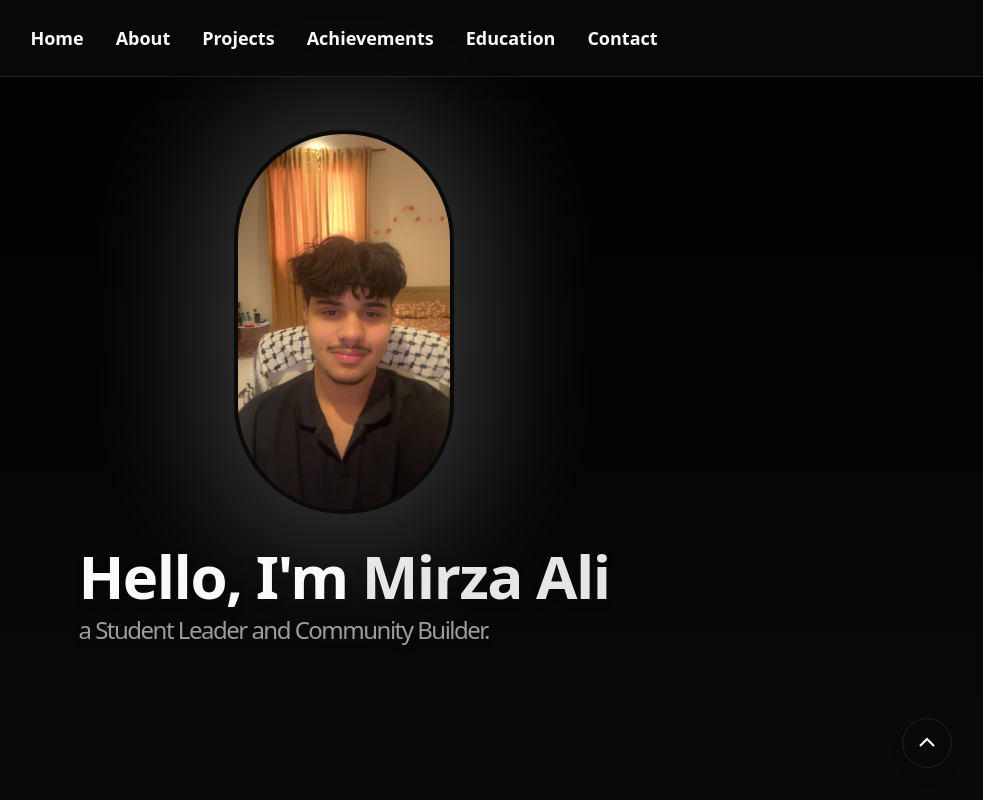
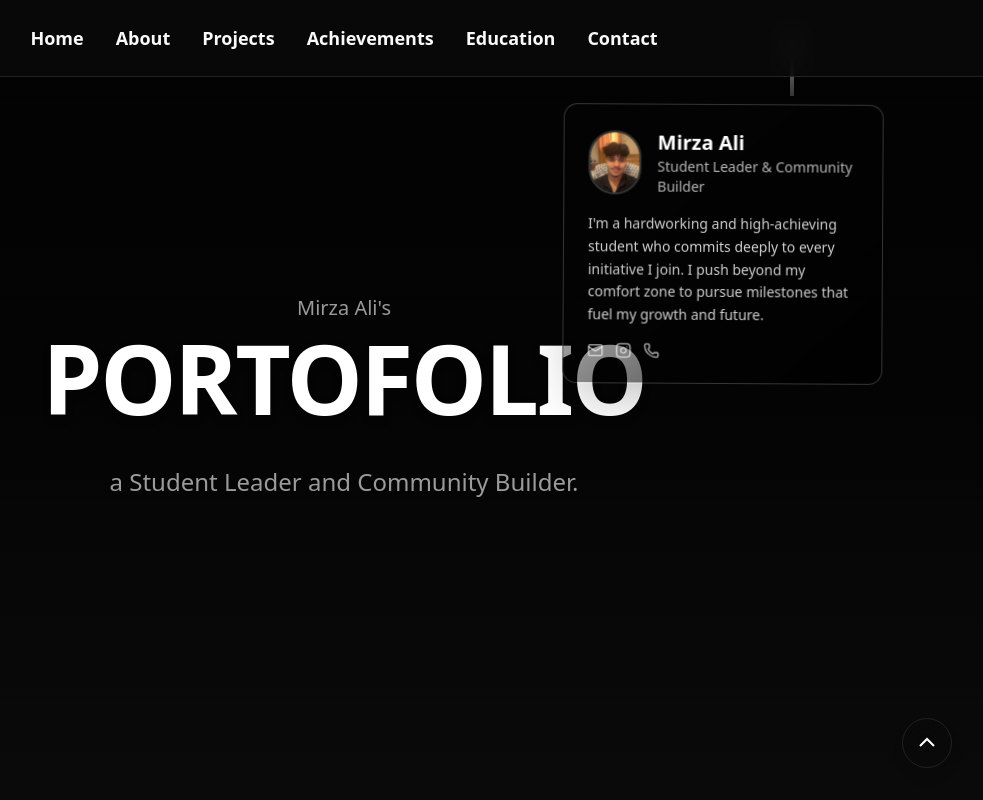
Before and after one commit to MirzaAli-08/Mirza-Ali-Portfolio, a Next.js app: page / in a window 1280 px wide. Shown: the top 800 px of the page, without its empty margins (296-1279 px from the left). Built offline with nearby package versions, Linux system fonts and the light colour scheme.

Commit message:
feat: add hanging lanyard-style ID card with GSAP physics and draggable functionality

```diff
--- a/src/app/page.tsx
+++ b/src/app/page.tsx
@@ -1,13 +1,21 @@
 "use client";
 import { motion, useAnimation } from "framer-motion";
-import { useEffect, useRef } from "react";
+import { useEffect, useRef, useState } from "react";
 import Image from "next/image";
 import { Mail, Phone, Instagram } from "lucide-react";
-import { useState } from "react";
+import { gsap } from "gsap";
+import { Draggable } from "gsap/Draggable";
+
+// Register GSAP plugins
+if (typeof window !== "undefined") {
+  gsap.registerPlugin(Draggable);
+}
 
 export default function Home() {
   // Controls for the spotlight flicker and name reveal
   const controls = useAnimation();
+  const lanyardRef = useRef<HTMLDivElement>(null);
+  const cardRef = useRef<HTMLDivElement>(null);
 
   // Section refs for smooth scroll
   const heroRef = useRef<HTMLElement>(null) as React.RefObject<HTMLElement>;
@@ -22,23 +30,6 @@ export default function Home() {
     e.preventDefault();
     ref.current?.scrollIntoView({ behavior: "smooth" });
   };
-
-  useEffect(() => {
-    async function sequence() {
-      // Flicker effect
-      await controls.start({ opacity: [0, 1, 0.5, 1, 0.7, 1], filter: [
-        "blur(8px)",
-        "blur(2px)",
-        "blur(6px)",
-        "blur(1px)",
-        "blur(3px)",
-        "blur(0px)"
-      ], transition: { duration: 1.6, times: [0, 0.2, 0.4, 0.6, 0.8, 1], ease: "easeInOut" } });
-      // Hold spotlight and reveal name
-      await controls.start({ opacity: 1, filter: "blur(0px)", transition: { duration: 0.7 } });
-    }
-    sequence();
-  }, [controls]);
 
   // Typewriter effect for subtitle
   const [typedText, setTypedText] = useState("");
@@ -61,6 +52,114 @@ export default function Home() {
     };
   }, []);
 
+  // Lanyard physics and animation
+  useEffect(() => {
+    if (!lanyardRef.current || !cardRef.current) return;
+
+    // Initial drop animation
+    gsap.set(lanyardRef.current, {
+      y: -200,
+      x: 100,
+      rotation: -15,
+      opacity: 0
+    });
+
+    // Drop the lanyard
+    const tl = gsap.timeline();
+    tl.to(lanyardRef.current, {
+      y: 0,
+      x: 0,
+      rotation: 0,
+      opacity: 1,
+      duration: 1.5,
+      ease: "bounce.out"
+    });
+
+    // Add subtle sway
+    gsap.to(cardRef.current, {
+      rotation: 2,
+      duration: 2,
+      repeat: -1,
+      yoyo: true,
+      ease: "power1.inOut",
+      delay: 1.5
+    });
+
+    // Make the card draggable with physics
+    Draggable.create(cardRef.current, {
+      type: "x,y",
+      bounds: "body",
+      inertia: true,
+      onDrag: function() {
+        // Add tension effect
+        gsap.to(lanyardRef.current, {
+          rotation: this.rotation + (this.x * 0.1),
+          duration: 0.1
+        });
+      },
+      onThrowComplete: function() {
+        // Return to hanging position with physics
+        gsap.to(cardRef.current, {
+          x: 0,
+          y: 0,
+          rotation: 0,
+          duration: 1,
+          ease: "elastic.out(1, 0.5)"
+        });
+        gsap.to(lanyardRef.current, {
+          rotation: 0,
+          duration: 1,
+          ease: "elastic.out(1, 0.5)"
+        });
+      }
+    });
+
+    // Scroll interaction
+    let scrollTimeout: NodeJS.Timeout;
+    const handleScroll = () => {
+      if (cardRef.current) {
+        gsap.to(cardRef.current, {
+          rotation: Math.sin(window.scrollY * 0.01) * 3,
+          duration: 0.3,
+          ease: "power1.out"
+        });
+      }
+      clearTimeout(scrollTimeout);
+      scrollTimeout = setTimeout(() => {
+        if (cardRef.current) {
+          gsap.to(cardRef.current, {
+            rotation: 0,
+            duration: 1,
+            ease: "elastic.out(1, 0.5)"
+          });
+        }
+      }, 100);
+    };
+
+    window.addEventListener('scroll', handleScroll);
+    return () => {
+      window.removeEventListener('scroll', handleScroll);
+      clearTimeout(scrollTimeout);
+    };
+  }, []);
+
+  useEffect(() => {
+    async function sequence() {
+      // Flicker effect
+      await controls.start({ opacity: [0, 1, 0.5, 1, 0.7, 1], filter: [
+        "blur(8px)",
+        "blur(2px)",
+        "blur(6px)",
+        "blur(1px)",
+        "blur(3px)",
+        "blur(0px)"
+      ], transition: { duration: 1.6, times: [0, 0.2, 0.4, 0.6, 0.8, 1], ease: "easeInOut" } });
+      // Hold spotlight and reveal name
+      await controls.start({ opacity: 1, filter: "blur(0px)", transition: { duration: 0.7 } });
+    }
+    sequence();
+  }, [controls]);
+
   return (
     <main className="relative w-full min-h-screen bg-background text-foreground font-inter overflow-x-hidden">
       {/* Navbar */}
@@ -75,54 +174,97 @@ export default function Home() {
         </ul>
       </nav>
 
+      {/* Hanging Lanyard Card */}
+      <div ref={lanyardRef} className="fixed top-8 right-8 z-40 pointer-events-none">
+        {/* Lanyard string */}
+        <div className="w-1 h-16 bg-gradient-to-b from-white/60 to-white/20 mx-auto mb-2" />
+
+        {/* ID Card */}
+        <div ref={cardRef} className="w-80 bg-gradient-to-br from-charcoal/95 to-black/90 rounded-xl p-6 shadow-2xl border border-white/20 pointer-events-auto cursor-grab active:cursor-grabbing">
+          {/* Profile Photo */}
+          <div className="flex items-center gap-4 mb-4">
+            <div className="w-16 h-16 rounded-full overflow-hidden border-2 border-white/20 shadow-md">
+              <Image
+                src="/ali-profile.jpg"
+                alt="Mirza Ali profile photo"
+                width={64}
+                height={64}
+                className="object-cover w-full h-full"
+                priority
+              />
+            </div>
+            <div>
+              <h3 className="text-xl font-bold text-white">Mirza Ali</h3>
+              <p className="text-white/70 text-sm">Student Leader & Community Builder</p>
+            </div>
+          </div>
+
+          {/* Bio */}
+          <p className="text-white/80 text-sm mb-4 leading-relaxed">
+            I'm a hardworking and high-achieving student who commits deeply to every initiative I join. I push beyond my comfort zone to pursue milestones that fuel my growth and future.
+          </p>
+
+          {/* Contact Icons */}
+          <div className="flex gap-3">
+            <a href="mailto:mirzaalihusnain1@gmail.com" className="text-white/70 hover:text-white transition-colors">
+              <Mail className="w-4 h-4" />
+            </a>
+            <a href="https://www.instagram.com/ali.npc" target="_blank" rel="noopener noreferrer" className="text-white/70 hover:text-white transition-colors">
+              <Instagram className="w-4 h-4" />
+            </a>
+            <span className="text-white/70">
+              <Phone className="w-4 h-4" />
+            </span>
+          </div>
+        </div>
+      </div>
+
       {/* Hero Section */}
       <section id="hero" ref={heroRef} className="h-screen flex items-center justify-center relative overflow-hidden">
         {/* Parallax background vignette */}
         <div className="absolute inset-0 pointer-events-none z-0">
           <div className="w-full h-full bg-gradient-to-b from-black/80 via-black/60 to-transparent" />
         </div>
-        {/* Spotlight and photo */}
+
+        {/* Centered Content */}
         <motion.div
-          initial={{ opacity: 0, filter: "blur(8px)" }}
-          animate={controls}
-          className="relative z-10 flex flex-col items-center"
+          initial={{ opacity: 0, y: 40 }}
+          animate={{ opacity: 1, y: 0 }}
+          transition={{ delay: 0.5, duration: 1.2, ease: "easeOut" }}
+          className="relative z-10 flex flex-col items-center text-center"
         >
-          <div className="relative mb-8">
-            <Image
-              src="/ali-profile.jpg"
-              alt="Mirza Ali profile photo"
-              width={220}
-              height={220}
-              className="rounded-full shadow-spotlight border-4 border-background object-cover"
-              priority
-            />
-            {/* Animated spotlight overlay */}
-            <motion.div
-              initial={{ opacity: 0 }}
-              animate={{ opacity: 1 }}
-              transition={{ delay: 1.2, duration: 1.2, ease: "easeOut" }}
-              className="absolute inset-0 rounded-full pointer-events-none"
-              style={{
-                boxShadow: "0 0 120px 40px rgba(255,255,255,0.18)",
-                mixBlendMode: "screen",
-              }}
-            />
-          </div>
-          {/* Animated name reveal */}
+          {/* Subtitle */}
+          <motion.p
+            initial={{ opacity: 0, y: 20 }}
+            animate={{ opacity: 1, y: 0 }}
+            transition={{ delay: 0.8, duration: 0.8, ease: "easeOut" }}
+            className="text-lg md:text-xl text-white/60 mb-2 font-medium"
+          >
+            Mirza Ali&apos;s
+          </motion.p>
+
+          {/* Main Title */}
           <motion.h1
-            initial={{ opacity: 0, y: 40 }}
+            initial={{ opacity: 0, y: 30 }}
             animate={{ opacity: 1, y: 0 }}
-            transition={{ delay: 1.7, duration: 1.1, ease: "easeOut" }}
-            className="text-4xl md:text-6xl font-bold mb-4 tracking-tight drop-shadow-lg"
+            transition={{ delay: 1.0, duration: 1.0, ease: "easeOut" }}
+            className="text-6xl md:text-8xl font-bold mb-6 tracking-tight drop-shadow-lg text-white"
           >
-            Hello, I&apos;m <span className="text-white/90">Mirza Ali</span>
-            <span className="block text-lg md:text-2xl font-medium text-white/60 mt-2 min-h-[2.5rem]">
-              {typedText}
-              {typedText.length < "a Student Leader and Community Builder.".length && (
-                <span className="inline-block w-2 h-5 align-middle bg-white/80 animate-pulse ml-1" style={{ verticalAlign: "middle" }} />
-              )}
-            </span>
+            PORTOFOLIO
           </motion.h1>
+
+          {/* Animated subtitle */}
+          <motion.div
+            initial={{ opacity: 0, y: 20 }}
+            animate={{ opacity: 1, y: 0 }}
+            transition={{ delay: 1.5, duration: 0.8, ease: "easeOut" }}
+            className="text-lg md:text-2xl font-medium text-white/60 mt-4 min-h-[2.5rem]"
+          >
+            {typedText}
+            {typedText.length < "a Student Leader and Community Builder.".length && (
+              <span className="inline-block w-2 h-5 align-middle bg-white/80 animate-pulse ml-1" style={{ verticalAlign: "middle" }} />
+            )}
+          </motion.div>
         </motion.div>
       </section>
 
@@ -155,7 +297,7 @@ export default function Home() {
             transition={{ duration: 0.8, delay: 0.2, ease: "easeOut" }}
             viewport={{ amount: 0.3 }}
           >
-            I&apos;m a hardworking and high-achieving student who commits deeply to every initiative I join. I push beyond my comfort zone to pursue milestones that fuel my growth and future. I’m drawn to projects that create real-world impact and reflect leadership, creativity, and resilience.
+            I&apos;m a hardworking and high-achieving student who commits deeply to every initiative I join. I push beyond my comfort zone to pursue milestones that fuel my growth and future. I&apos;m drawn to projects that create real-world impact and reflect leadership, creativity, and resilience.
           </motion.p>
           <motion.ul
             className="flex flex-wrap justify-center gap-4 mt-6"
@@ -249,7 +391,7 @@ export default function Home() {
               </div>
               <h3 className="text-xl font-semibold text-white mb-2 z-10">MUNHUB</h3>
               <p className="text-white/80 mb-4 z-10">
-                A dual-purpose Instagram-based platform for Riyadh’s MUN ecosystem. For delegates, it provides an organized feed of active MUNs. For MUN organizers, we collaborate on promotional content, stories, committee updates, and post-event newsletters.
+                A dual-purpose Instagram-based platform for Riyadh&apos;s MUN ecosystem. For delegates, it provides an organized feed of active MUNs. For MUN organizers, we collaborate on promotional content, stories, committee updates, and post-event newsletters.
               </p>
               <a href="https://www.instagram.com/munxhub" target="_blank" rel="noopener noreferrer" className="flex items-center gap-2 underline hover:text-blue-300 transition-colors text-base font-mono z-10 mt-2">
                 <Instagram className="w-5 h-5 text-white drop-shadow-[0_0_6px_white]" />
```
Also changed, not shown: package.json (+11 -10 lines), 1 other file (tests, documents, lock files or other folders).
